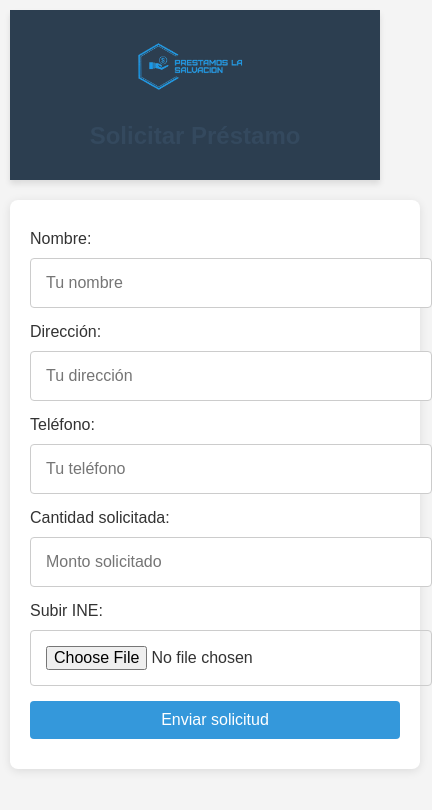
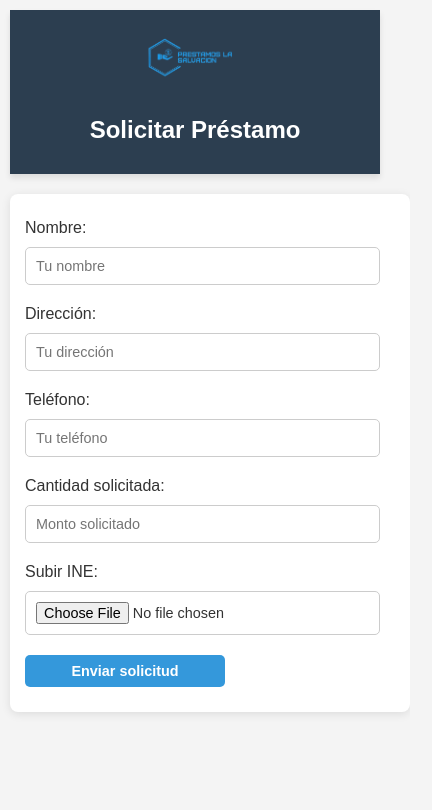
Before and after one commit to csrtech-studio/Prestamos-La-Salvacion, a plain HTML site: page solicitar_prestamo.html in a window 390 px wide. Shown: the whole page, 432 px wide, since content can reach past the window. Drawn offline with Linux system fonts and the light colour scheme.

Commit message:
Actualizacion

```diff
--- a/solicitudes.js
+++ b/solicitudes.js
@@ -30,11 +30,10 @@ onValue(loansRef, (snapshot) => {
         const row = document.createElement('tr');
         row.innerHTML = `
             <td>${loanData.nombre}</td>
-            <td>${loanData.direccion}</td>
-            <td>${loanData.telefono}</td>
+
+
             <td>${loanData.monto}</td>
             <td>${loanData.fecha}</td>
-            <td><a href="${loanData.ine}" target="_blank">Ver INE</a></td>
             <td class="estatus">${estatus}</td>
             <td>
                 <button class="btn-aceptar" data-id="${loanId}" data-telefono="${loanData.telefono}" ${estatus !== 'En revisión' ? 'disabled' : ''}>Aceptar</button>
--- /dev/null
+++ b/style_log.css
@@ -0,0 +1,135 @@
+/* Estilos generales */
+body {
+    font-family: 'Arial', sans-serif;
+    background-color: #f5f7fa;
+    color: #333;
+    margin: 0;
+    padding: 0;
+    display: flex;
+    flex-direction: column;
+    justify-content: center;
+    align-items: center;
+    height: 100vh;
+}
+
+/* Estilos del encabezado */
+header {
+    margin-bottom: 30px;
+}
+
+.logo {
+    max-width: 500px;
+    height: auto;
+}
+
+/* Botón de solicitar préstamo */
+.btn-solicitar-prestamo {
+    display: block;
+    text-align: center;
+    background-color: #3498db;
+    color: #fff;
+    padding: 10px 20px;
+    border-radius: 5px;
+    text-decoration: none;
+    font-size: 18px;
+    font-weight: bold;
+    margin-bottom: 20px;
+    transition: background-color 0.3s ease;
+}
+
+.btn-solicitar-prestamo:hover {
+    background-color: #2980b9;
+}
+
+/* Estilos del formulario */
+form {
+    background-color: #ffffff;
+    padding: 30px;
+    border-radius: 10px;
+    box-shadow: 0px 4px 20px rgba(0, 0, 0, 0.1);
+    width: 100%;
+    max-width: 400px;
+    text-align: center;
+}
+
+h3 {
+    font-size: 24px;
+    color: #34495e;
+    margin-bottom: 20px;
+}
+
+/* Estilo de los campos de texto */
+input[type="email"],
+input[type="password"] {
+    width: 90%;
+    padding: 15px;
+    margin-bottom: 15px;
+    border: 1px solid #ddd;
+    border-radius: 5px;
+    font-size: 16px;
+    background-color: #f9f9f9;
+    transition: border-color 0.3s ease;
+}
+
+input[type="email"]:focus,
+input[type="password"]:focus {
+    border-color: #3498db;
+    outline: none;
+}
+
+/* Botón de envío */
+button {
+    width: 100%;
+    padding: 15px;
+    background-color: #27ae60;
+    color: white;
+    border: none;
+    border-radius: 5px;
+    cursor: pointer;
+    font-size: 16px;
+    font-weight: bold;
+    transition: background-color 0.3s ease;
+}
+
+button:hover {
+    background-color: #2ecc71;
+}
+
+/* Estilo del enlace de contraseña olvidada */
+p {
+    font-size: 14px;
+    color: #7f8c8d;
+    margin-top: 20px;
+}
+
+p a {
+    color: #3498db;
+    text-decoration: none;
+    font-weight: bold;
+}
+
+p a:hover {
+    text-decoration: underline;
+}
+
+/* Información de administradores */
+.admin-info {
+    color: #e74c3c;
+    font-size: 12px;
+    margin-top: 10px;
+}
+
+/* Estilos para pantallas pequeñas */
+@media (max-width: 600px) {
+    body {
+        padding: 15px;
+    }
+
+    form {
+        padding: 20px;
+    }
+
+    .btn-solicitar-prestamo {
+        font-size: 16px;
+    }
+}
--- a/styles.css
+++ b/styles.css
@@ -9,7 +9,7 @@ body {
 
 /* Adaptabilidad de la cabecera y el logo */
 .logo {
-    max-width: 100%; /* Asegura que el logo se adapte al ancho del contenedor */
+    max-width: 100%;
     height: auto;
     margin-right: 10px;
 }
@@ -18,7 +18,7 @@ body {
     display: flex;
     align-items: center;
     margin-bottom: 20px;
-    flex-wrap: wrap; /* Permite que los elementos se ajusten en varias líneas si es necesario */
+    flex-wrap: wrap;
 }
 
 /* Encabezado principal */
@@ -27,13 +27,8 @@ h1 {
     font-size: 30px;
     text-align: center;
 }
+
 /* Estilos para el menú elegante */
-body {
-    font-family: Arial, sans-serif;
-    margin: 0;
-    padding: 0;
-}
-
 header {
     background-color: #2c3e50;
     padding: 10px 0;
@@ -52,11 +47,6 @@ header {
 .logo-container {
     display: flex;
     align-items: center;
-}
-
-.logo {
-    width: 150px;
-    height: auto;
 }
 
 .nav-links {
@@ -85,7 +75,7 @@ header {
 }
 
 button {
-    background-color: #27ae60;
+    background-color: #0056b3;
     color: white;
     padding: 10px 15px;
     border: none;
@@ -96,11 +86,11 @@ button {
 }
 
 button:hover {
-    background-color: #2ecc71;
+    background-color: #0056b3;
 }
 
 h2 {
-    color: #34495e;
+    color: #fff;
 }
 
 form {
@@ -113,8 +103,8 @@ form label {
 }
 
 form input {
-    width: 100%;
-    padding: 8px;
+    width: 90%;
+    padding: 7px;
     margin-bottom: 10px;
     border: 1px solid #ccc;
     border-radius: 5px;
@@ -146,7 +136,6 @@ form button:hover {
     }
 }
 
-
 /* Contenedores de formularios y listas */
 .loan-form, .loan-list, .loan-details {
     background-color: #fff;
@@ -155,7 +144,7 @@ form button:hover {
     padding: 20px;
     margin: 20px auto;
     max-width: 600px;
-    width: 100%; /* Asegura que ocupe el 100% del ancho disponible */
+    width: 100%;
 }
 
 /* Estilos generales de los formularios */
@@ -166,7 +155,7 @@ form button:hover {
 }
 
 .loan-form input {
-    width: 100%; /* Ocupa todo el ancho del contenedor */
+    width: 100%;
     padding: 15px;
     margin: 5px 0;
     border: 1px solid #ccc;
@@ -176,7 +165,7 @@ form button:hover {
 
 /* Botón */
 button {
-    width: 100%; /* Hace que el botón ocupe todo el ancho en pantallas pequeñas */
+    width: 100%;
     padding: 10px 20px;
     background-color: #0056b3;
     color: white;
@@ -248,12 +237,12 @@ tr:nth-child(even) {
     }
 
     .header {
-        flex-direction: column; /* Cambia la dirección del flex para apilar elementos verticalmente */
+        flex-direction: column;
         text-align: center;
     }
 
     h1 {
-        font-size: 24px; /* Reduce el tamaño de fuente para dispositivos móviles */
+        font-size: 24px;
     }
 
     .solicitar-prestamo-form {
@@ -312,3 +301,163 @@ tr:nth-child(even) {
 .btn-aceptar:hover, .btn-rechazar:hover {
     opacity: 0.8;
 }
+
+/* Estilos específicos para la página de solicitud de préstamo */
+
+/* Ajustes generales para los inputs */
+.loan-form input {
+    width: 90%;
+    max-width: 400px;
+    padding: 10px;
+    margin-bottom: 10px;
+    border: 1px solid #ccc;
+    border-radius: 5px;
+    font-size: 1em;
+}
+
+/* Estilo para el formulario de la solicitud de préstamo */
+.loan-form {
+    display: flex;
+    flex-direction: column;
+    background-color: #fff;
+    border-radius: 8px;
+    box-shadow: 0 2px 10px rgba(0, 0, 0, 0.1);
+    padding: 20px;
+    margin: 20px auto;
+    max-width: 500px;
+}
+
+/* Estilos para el botón de enviar */
+.btn-solicitar-prestamo {
+    width: 100%;
+    max-width: 200px;
+    padding: 8px;
+    background-color: #3498db;
+    color: white;
+    border: none;
+    border-radius: 5px;
+    cursor: pointer;
+    font-size: 1.1em;
+    transition: background-color 0.3s;
+}
+
+.btn-solicitar-prestamo:hover {
+    background-color: #2980b9;
+}
+
+/* Estilo para la cabecera */
+.header {
+    display: flex;
+    flex-direction: column;
+    align-items: center;
+    margin-bottom: 20px;
+}
+
+.header img {
+    max-width: 150px;
+    margin-bottom: 10px;
+}
+
+/* Media Queries para pantallas pequeñas */
+@media (max-width: 600px) {
+    .loan-form {
+        padding: 15px;
+    }
+
+    .loan-form input, .loan-form button {
+        font-size: 0.9em;
+    }
+
+    .btn-solicitar-prestamo {
+        font-size: 1em;
+    }
+
+    .header img {
+        max-width: 120px;
+    }
+}
+
+/* Estilos del formulario de login */
+form.login {
+    background-color: #ffffff;
+    padding: 30px;
+    border-radius: 10px;
+    box-shadow: 0px 4px 20px rgba(0, 0, 0, 0.1);
+    width: 100%;
+    max-width: 400px;
+    text-align: center;
+    margin-top: 20px;
+}
+
+h3 {
+    font-size: 24px;
+    color: #34495e;
+    margin-bottom: 20px;
+}
+
+h4 {
+    font-size: 24px;
+    color: #34495e;
+    margin-bottom: 20px;
+}
+/* Estilo de los campos de texto */
+input[type="email"],
+input[type="password"] {
+    width: 100%;
+    padding: 15px;
+    margin-bottom: 15px;
+    border: 1px solid #ddd;
+    border-radius: 5px;
+    font-size: 16px;
+    background-color: #f9f9f9;
+    transition: border-color 0.3s ease;
+}
+
+input[type="email"]:focus,
+input[type="password"]:focus {
+    border-color: #3498db;
+    outline: none;
+}
+
+/* Botón de envío */
+button {
+    width: 100%;
+    padding: 15px;
+    background-color: #27ae60;
+    color: white;
+    border: none;
+    border-radius: 5px;
+    cursor: pointer;
+    font-size: 16px;
+    font-weight: bold;
+    transition: background-color 0.3s ease;
+}
+
+button:hover {
+    background-color: #2ecc71;
+}
+
+/* Estilo del enlace de contraseña olvidada */
+p a {
+    color: #3498db;
+    text-decoration: none;
+    font-weight: bold;
+}
+
+p a:hover {
+    text-decoration: underline;
+}
+
+/* Información de administradores */
+.admin-info {
+    color: #e74c3c;
+    font-size: 12px;
+    margin-top: 10px;
+}
+
+/* Estilos para pantallas pequeñas */
+@media (max-width: 600px) {
+    form {
+        padding: 20px;
+    }
+}
```
Also changed, not shown: login.html (+2 -2 lines), paid_loans.html (+1 -1 lines), solicitudes.html (+0 -3 lines).
